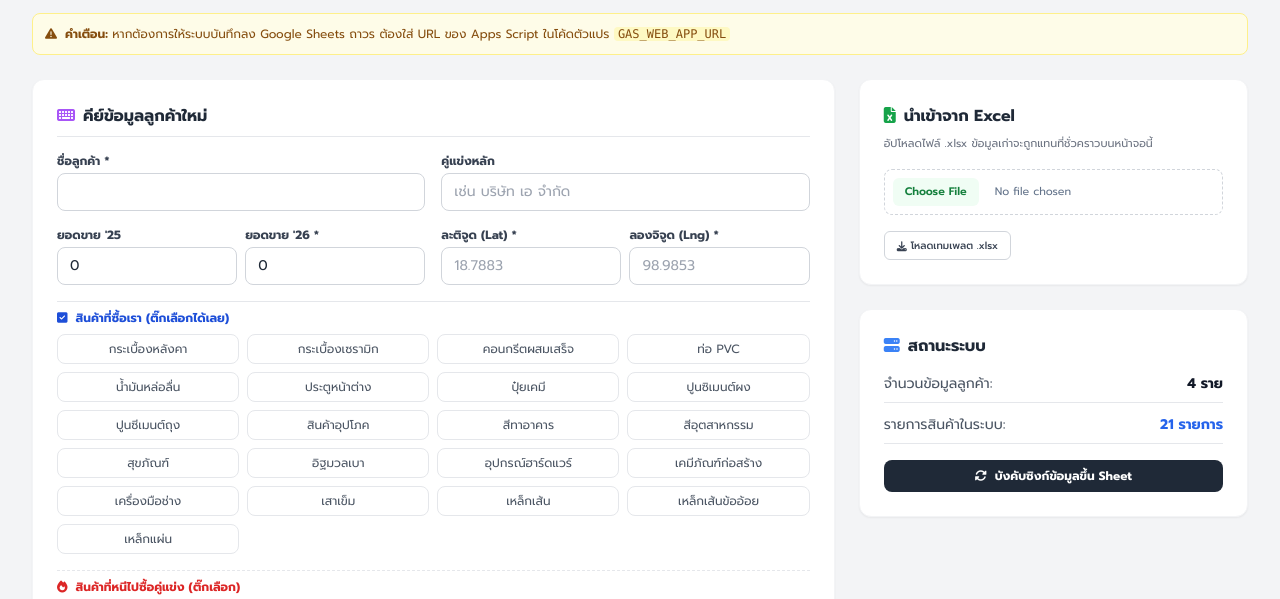
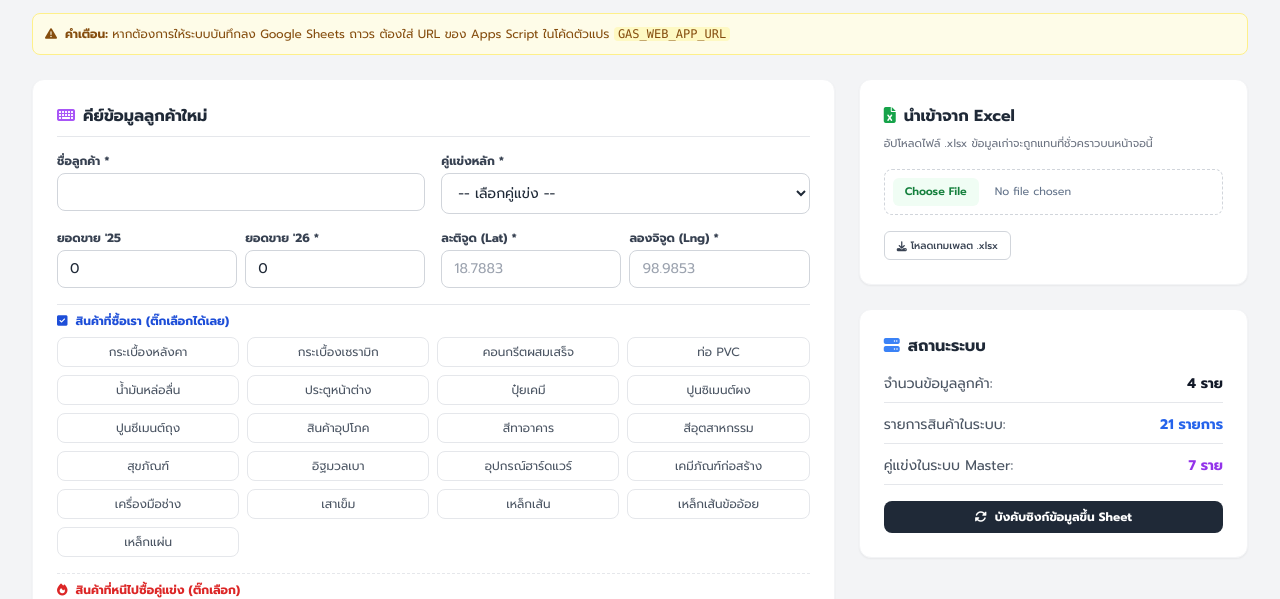
Before and after one commit to it165/salemap, a plain HTML site: page index.html in a window 1280 px wide. Both pictures are taken after a click on the button "จัดการข้อมูล". Shown: the part 131-730 px from the top of the page. Drawn offline with nearby package versions, Linux system fonts and the light colour scheme; no server answers.

Commit message:
Update index.html

```diff
--- a/index.html
+++ b/index.html
@@ -227,8 +227,11 @@
                             <input type="text" id="form-name" required class="w-full border border-gray-300 rounded-lg px-3 py-2 text-sm focus:ring-2 focus:ring-blue-500 outline-none">
                         </div>
                         <div>
-                            <label class="block text-xs font-bold text-gray-700 mb-1">คู่แข่งหลัก</label>
-                            <input type="text" id="form-comp" placeholder="เช่น บริษัท เอ จำกัด" class="w-full border border-gray-300 rounded-lg px-3 py-2 text-sm focus:ring-2 focus:ring-blue-500 outline-none">
+                            <label class="block text-xs font-bold text-gray-700 mb-1">คู่แข่งหลัก *</label>
+                            <!-- เปลี่ยนเป็น Dropdown สำหรับ Master Data ของคู่แข่ง -->
+                            <select id="form-comp" required class="w-full border border-gray-300 rounded-lg px-3 py-2 text-sm focus:ring-2 focus:ring-blue-500 outline-none bg-white">
+                                <option value="" disabled selected>-- เลือกคู่แข่ง --</option>
+                            </select>
                         </div>
                         <div class="grid grid-cols-2 gap-2">
                             <div>
@@ -302,6 +305,10 @@
                             <span>รายการสินค้าในระบบ:</span>
                             <span class="font-bold text-blue-600" id="product-count">0 รายการ</span>
                         </li>
+                        <li class="flex items-center justify-between border-b pb-2">
+                            <span>คู่แข่งในระบบ Master:</span>
+                            <span class="font-bold text-purple-600" id="competitor-master-count">0 ราย</span>
+                        </li>
                     </ul>
                     <button id="sync-all-btn" class="mt-4 w-full bg-gray-800 hover:bg-gray-900 text-white font-bold py-2 px-4 rounded-lg text-xs transition-colors flex justify-center items-center">
                         <i class="fa-solid fa-rotate mr-2"></i> บังคับซิงก์ข้อมูลขึ้น Sheet
@@ -312,15 +319,24 @@
     </div>
 
     <script>
-        // ==========================================
-        // ฐานข้อมูล Master Data สินค้า (จะถูกแทนที่ถ้าเชื่อม Backend)
-        // ==========================================
+        // Master Data สินค้า
         let globalProducts = [
             "ปูนซีเมนต์ถุง", "ปูนซิเมนต์ผง", "คอนกรีตผสมเสร็จ", "เหล็กเส้น",
             "เหล็กเส้นข้ออ้อย", "อิฐมวลเบา", "กระเบื้องเซรามิก", "สุขภัณฑ์",
             "ท่อ PVC", "อุปกรณ์ฮาร์ดแวร์", "เครื่องมือช่าง", "สีทาอาคาร",
             "กระเบื้องหลังคา", "สีอุตสาหกรรม", "เคมีภัณฑ์ก่อสร้าง", "น้ำมันหล่อลื่น",
             "ปุ๋ยเคมี", "ประตูหน้าต่าง", "สินค้าอุปโภค", "เหล็กแผ่น", "เสาเข็ม"
+        ];
+
+        // Master Data คู่แข่ง
+        let globalCompetitors = [
+            "ไม่มีคู่แข่งหลัก",
+            "บริษัท เอ จำกัด",
+            "บริษัท บี จำกัด",
+            "บริษัท ซี จำกัด",
+            "บริษัท เลิศวสิน (2002) จำกัด",
+            "บริษัท วีระพานิช เชียงใหม่ จำกัด",
+            "บริษัท ซี.พี.เอส.โฮมเซ็นเตอร์ จำกัด"
         ];
 
         // MOCK DATA ลูกค้า
@@ -343,47 +359,52 @@
         let currentFilter = "ALL";
         let currentProductFilter = "ALL";
 
-        const GAS_WEB_APP_URL = "https://script.google.com/macros/s/AKfycbxkNNo2VqgXXl-MN104srUrQ1Ybfue6CUAhFL_2gnVaF9dhYuPalTCU4Yt3dxtHvLkE/exec"; // <--- เมื่อคุณได้ Web App URL มาแล้ว ให้เอามาใส่ในเครื่องหมายคำพูดนี้
+        const GAS_WEB_APP_URL = "https://script.google.com/macros/s/AKfycbxkNNo2VqgXXl-MN104srUrQ1Ybfue6CUAhFL_2gnVaF9dhYuPalTCU4Yt3dxtHvLkE/exec";
         const colorPalette = ['#ef4444', '#3b82f6', '#10b981', '#f59e0b', '#8b5cf6', '#ec4899'];
         let competitorColorMap = {};
 
         document.addEventListener('DOMContentLoaded', () => {
-            // ถ้าระบบตรวจพบว่ามีการใส่ URL ของ Google Sheets ไว้แล้ว (ใช้งานจริง)
             if (GAS_WEB_APP_URL !== "") {
                 fetch(GAS_WEB_APP_URL)
                     .then(response => response.json())
                     .then(data => {
-                        // 1. นำข้อมูลจากแท็บ "Products" มาอัปเดตแทนที่ข้อมูลในระบบ
+                        // 1. นำข้อมูลจากแท็บ "Products" มาอัปเดต
                         if (data.products && data.products.length > 0) {
                             globalProducts = data.products;
                         }
 
-                        // 2. สั่งสร้างกล่อง Checkbox ตามรายชื่อสินค้าใหม่ล่าสุด
+                        // 2. นำข้อมูลจากแท็บ "Competitors" มาอัปเดต
+                        if (data.competitors && data.competitors.length > 0) {
+                            globalCompetitors = data.competitors;
+                        }
+
                         globalProducts.sort();
+                        globalCompetitors.sort();
+
                         renderProductCheckboxes();
+                        renderCompetitorDropdown();
 
-                        // ปิดหน้าจอโหลด
                         document.getElementById('loading').style.opacity = '0';
                         setTimeout(() => document.getElementById('loading').style.display = 'none', 300);
 
-                        globalData = mockCustomerData; // ในอนาคตสามารถเปลี่ยนเป็น data.customers เพื่อดึงข้อมูลลูกค้าของจริงได้
+                        globalData = data.customers && data.customers.length > 0 ? data.customers : mockCustomerData;
                         initMap();
                         initDashboard();
                     })
                     .catch(err => {
                         console.error("เชื่อมต่อ Google Sheets ไม่สำเร็จ:", err);
-                        startWithMockData(); // ถ้าพัง ให้กลับมาใช้ข้อมูลจำลอง
+                        startWithMockData();
                     });
             } else {
-                // ถ้ายังไม่ได้ใส่ URL (กำลังทดสอบ) ให้ใช้ข้อมูลจำลอง
                 startWithMockData();
             }
         });
 
-        // ฟังก์ชันเริ่มระบบด้วยข้อมูลจำลอง (ตอนที่ยังไม่ได้ต่อ Google Sheets)
         function startWithMockData() {
             globalProducts.sort();
-            renderProductCheckboxes(); // สร้าง Checkbox จากข้อมูลจำลอง
+            globalCompetitors.sort();
+            renderProductCheckboxes();
+            renderCompetitorDropdown();
 
             setTimeout(() => {
                 document.getElementById('loading').style.opacity = '0';
@@ -393,6 +414,21 @@
                 initMap();
                 initDashboard();
             }, 800);
+        }
+
+        // ฟังก์ชันเรนเดอร์ Dropdown คู่แข่งในฟอร์ม
+        function renderCompetitorDropdown() {
+            const compSelect = document.getElementById('form-comp');
+            compSelect.innerHTML = '<option value="" disabled selected>-- เลือกคู่แข่ง --</option>';
+
+            globalCompetitors.forEach(comp => {
+                const opt = document.createElement('option');
+                opt.value = comp;
+                opt.textContent = comp;
+                compSelect.appendChild(opt);
+            });
+
+            document.getElementById('competitor-master-count').innerText = globalCompetitors.length + ' ราย';
         }
 
         // ฟังก์ชันสร้าง Checkbox สินค้าลงในฟอร์ม
```
